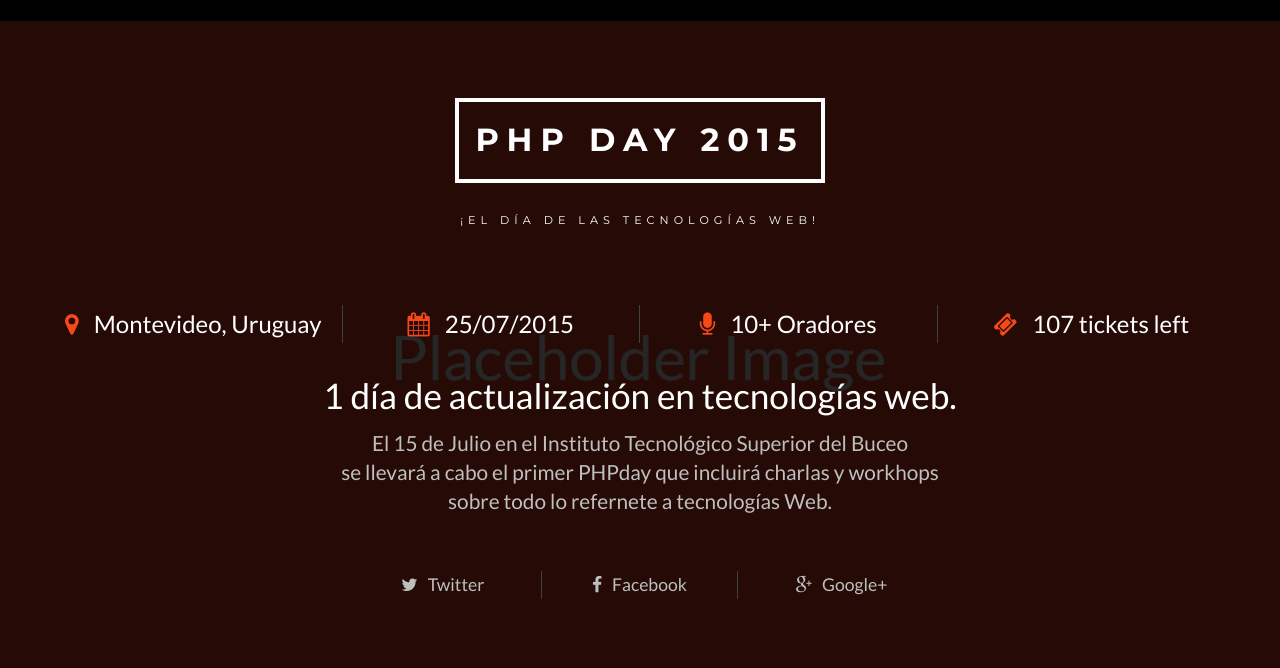
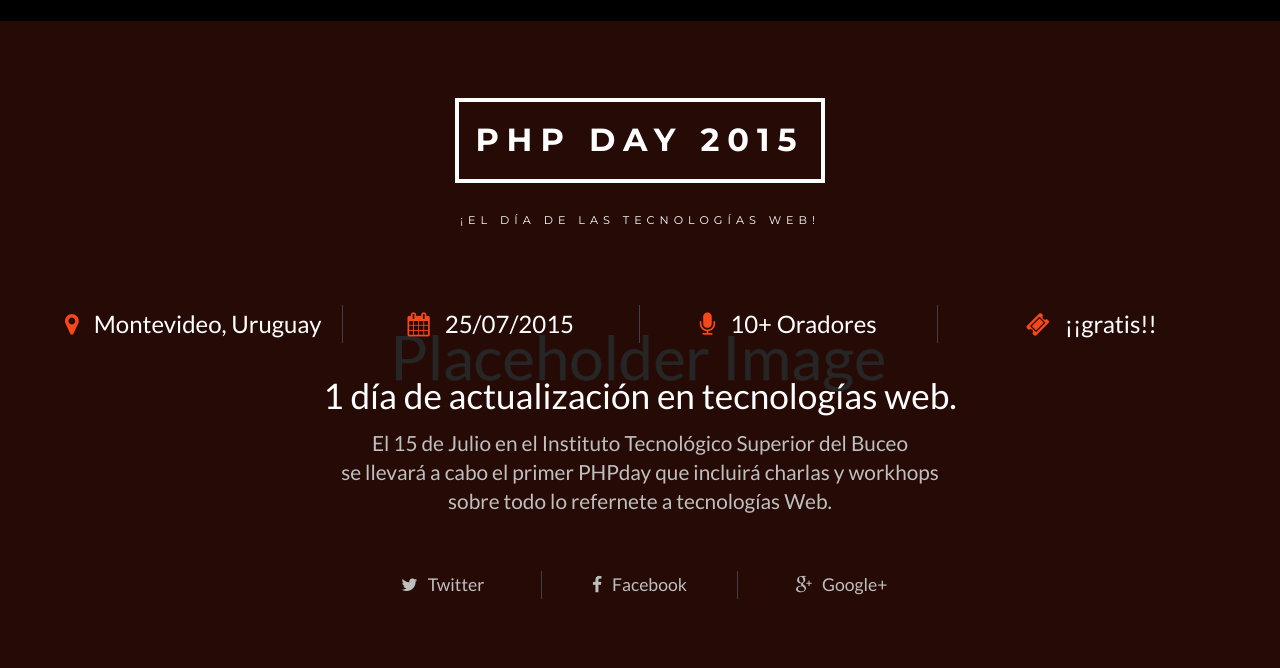
Before and after one commit to vallejos/phpday-website, a PHP site: template src/App/Resources/views/index.html.twig in a window 1280 px wide. Shown: the part 61-729 px from the top of the page. Run offline with PHP 8.4, Linux system fonts and the light colour scheme; the template is opened without the code that fills it, so the values that code supplies are empty; some libraries are stand-ins or nearby versions.

Commit message:
ticket gratis

```diff
--- a/src/App/Resources/views/index.html.twig
+++ b/src/App/Resources/views/index.html.twig
@@ -30,7 +30,7 @@
 							<i class="fa fa-microphone"></i>10+ Oradores
 						</li>
 						<li>
-							<i class="fa fa-ticket"></i>107 tickets left
+							<i class="fa fa-ticket"></i>¡¡gratis!!
 						</li>
 					</ul>
 				</div>
```
